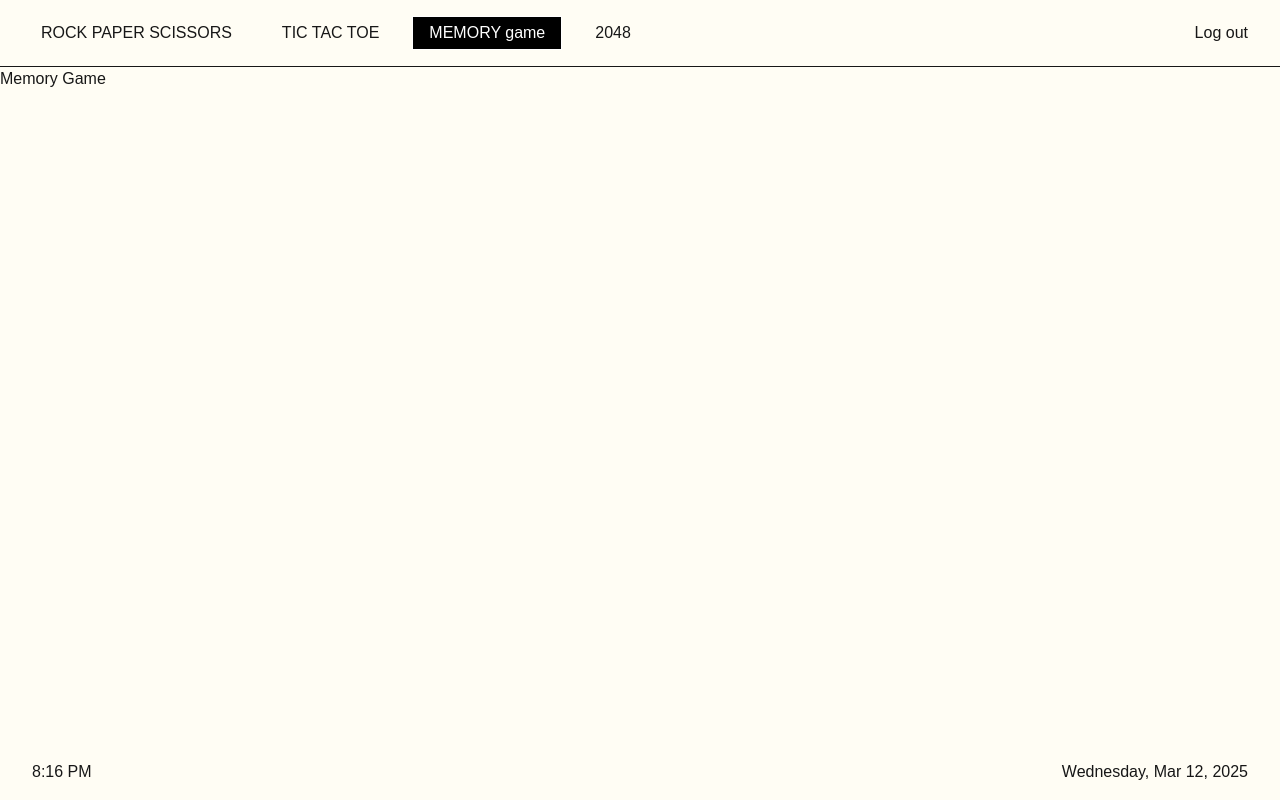
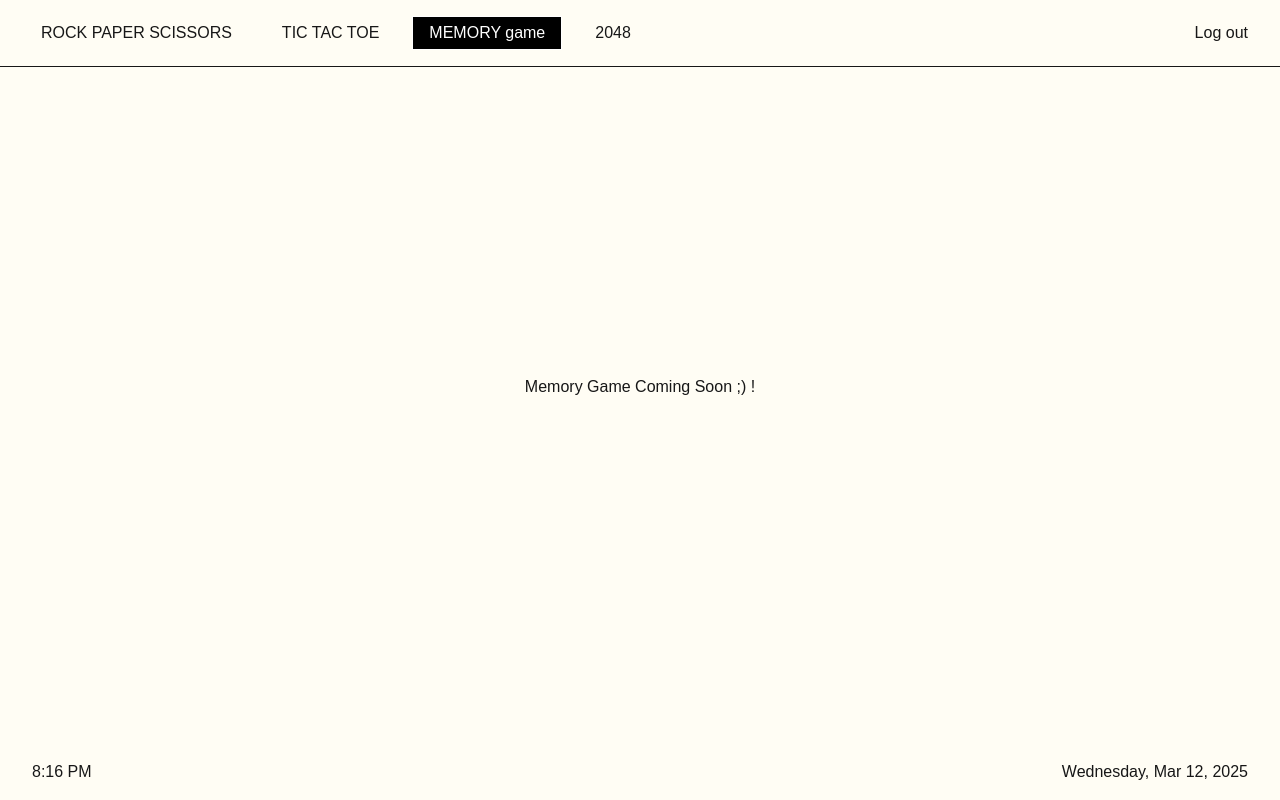
Before and after one commit to njeri-ngigi/playhouse, a Next.js app: page /games/memory-game in a window 1280 px wide. Built offline with nearby package versions, Linux system fonts and the light colour scheme; a web font is replaced by a local one.

Commit message:
add coming soon messages to other games

```diff
--- a/src/app/games/2048/page.tsx
+++ b/src/app/games/2048/page.tsx
@@ -1,3 +1,7 @@
 export default function Game2048() {
-  return <div>2048</div>;
+  return (
+    <div className="flex items-center justify-center h-[80vh]">
+      2048 Game Coming Soon :p !
+    </div>
+  );
 }
--- a/src/app/games/memory-game/page.tsx
+++ b/src/app/games/memory-game/page.tsx
@@ -1,3 +1,7 @@
 export default function MemoryGame() {
-  return <div>Memory Game</div>;
+  return (
+    <div className="flex items-center justify-center h-[80vh]">
+      Memory Game Coming Soon ;) !
+    </div>
+  );
 }
--- a/src/app/games/tic-tac-toe/page.tsx
+++ b/src/app/games/tic-tac-toe/page.tsx
@@ -1,3 +1,52 @@
-export default function TicTacToe () {
-  return <div>Tic Tac Toe</div>;
+export default function TicTacToe() {
+  return (
+    <div className="flex items-center justify-center h-[80vh]">
+      Tic Tac Toe Coming Soon :) !
+    </div>
+    // <div className="flex flex-col items-center justify-evenly h-[90vh]">
+    //   <div className="flex flex-col items-center">
+    //     <h1 className="text-xl">Round: 1</h1>
+    //   </div>
+    //   <div>
+    //     <div className="absolute -mt-2 ml-2 bg-cream h-[330px] w-[335px] border border-2 bg-lemon"></div>
+    //     <div className="absolute -mt-2 ml-2 bg-cream ml-6 mt-2">
+    //       <div className="grid grid-cols-3 grid-rows-3 border">
+    //         <div className="border w-[100px] h-[100px] flex items-center justify-center">
+    //           X
+    //         </div>
+    //         <div className="border w-[100px] h-[100px] flex items-center justify-center">
+    //           O
+    //         </div>
+    //         <div className="border w-[100px] h-[100px] flex items-center justify-center">
+    //           O
+    //         </div>
+    //         <div className="border w-[100px] h-[100px] flex items-center justify-center">
+    //           X
+    //         </div>
+    //         <div className="border w-[100px] h-[100px] flex items-center justify-center">
+    //           X
+    //         </div>
+    //         <div className="border w-[100px] h-[100px] flex items-center justify-center">
+    //           O
+    //         </div>
+    //         <div className="border w-[100px] h-[100px] flex items-center justify-center">
+    //           X
+    //         </div>
+    //         <div className="border w-[100px] h-[100px] flex items-center justify-center">
+    //           O
+    //         </div>
+    //         <div className="border w-[100px] h-[100px] flex items-center justify-center">
+    //           X
+    //         </div>
+    //       </div>
+    //     </div>
+    //     <div className="h-[330px] w-[350px] border border-2 bg-lime"></div>
+    //     <div className="mt-1 flex justify-between mb-1 -mr-2 text-lg">
+    //       <div>You: 0</div>
+    //       <div className="mr-2">Computer: 0</div>
+    //     </div>
+    //   </div>
+    //   <button className="hover:underline text-blood">reset</button>
+    // </div>
+  );
 }
```
